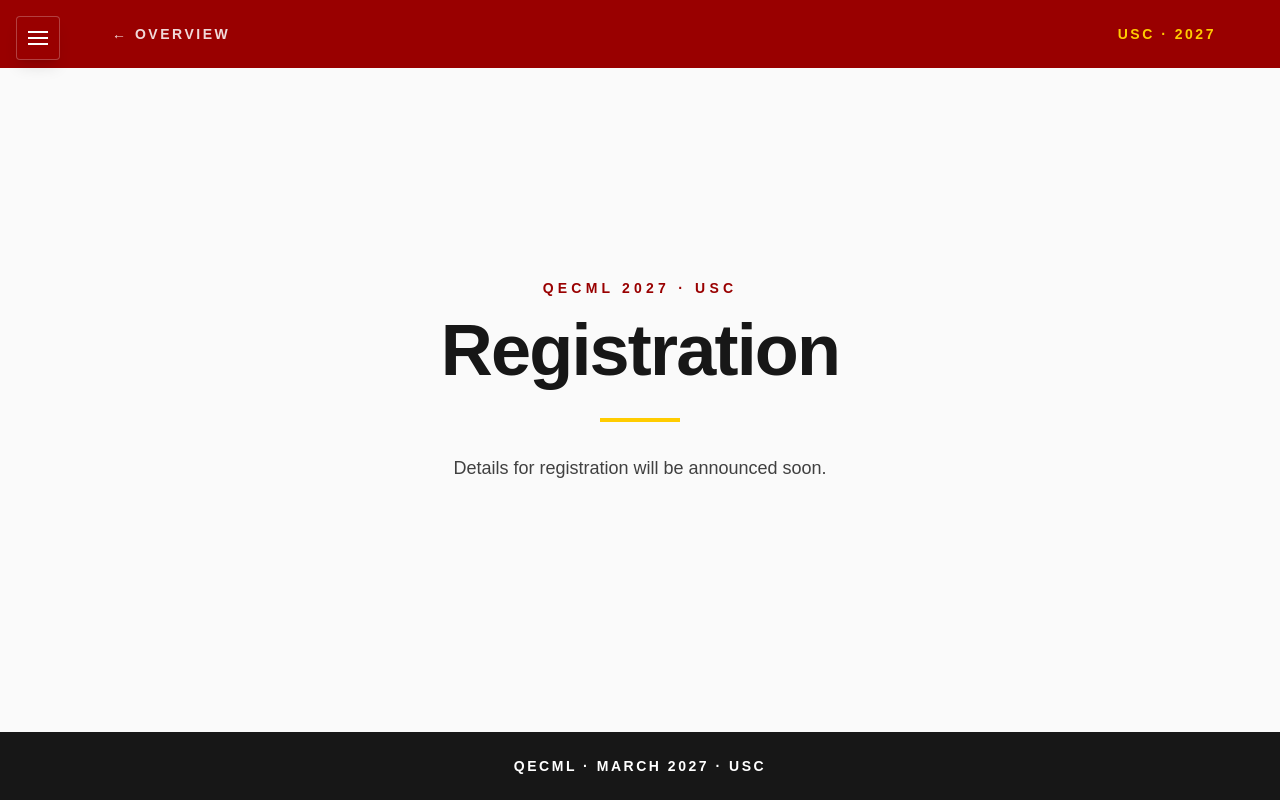
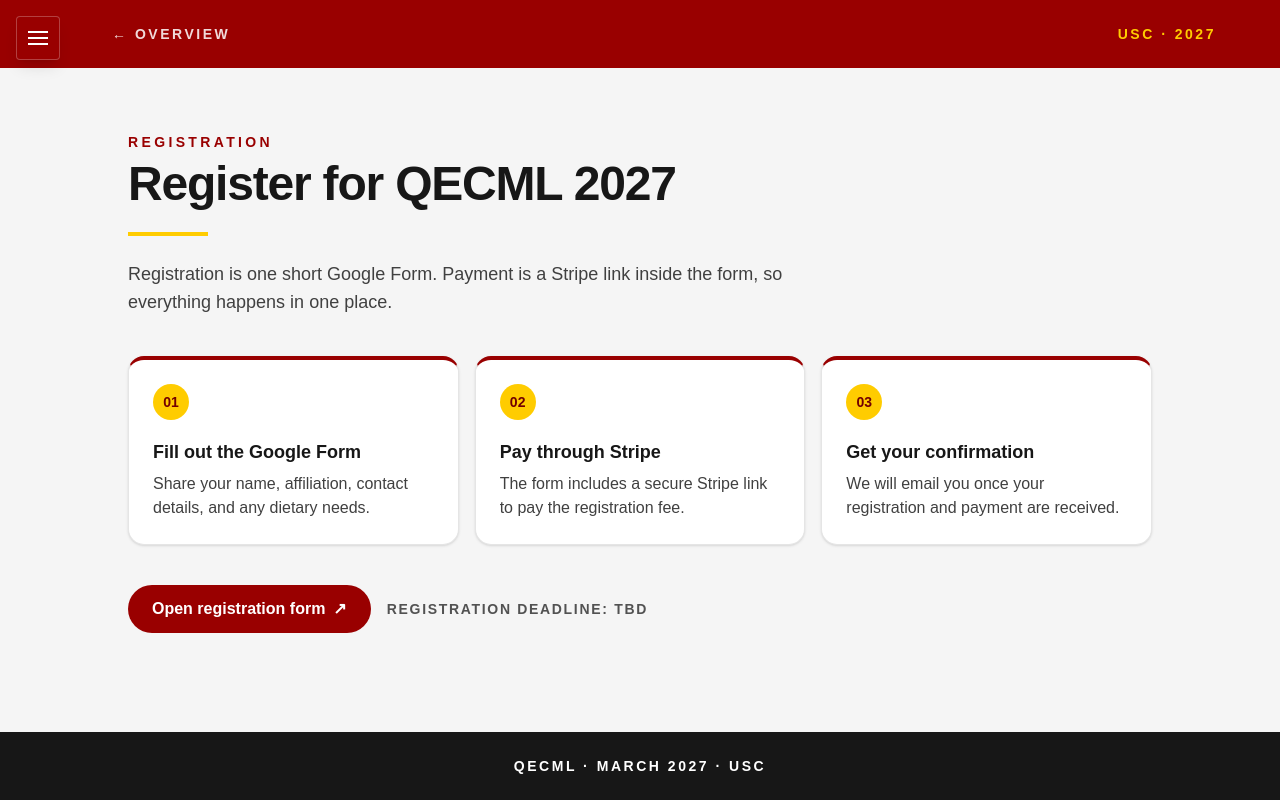
Before and after one commit to qcsa-at-ucla/qcsa, a Next.js app: page /qecml/registration in a window 1280 px wide. Built offline with nearby package versions, Linux system fonts and the light colour scheme; a web font is replaced by a local one.

Commit message:
registration pushed BUT it is not final yet so its not gonna work

```diff
--- /dev/null
+++ b/src/app/qecml/registration/page.tsx
@@ -0,0 +1,100 @@
+import type { Metadata } from "next";
+import Link from "next/link";
+
+export const metadata: Metadata = {
+  title: "Registration | QECML 2027",
+  description:
+    "Register for QECML 2027 at USC through a Google Form with a Stripe payment link.",
+};
+
+const FORM_URL = "https://forms.gle/REPLACE_ME";
+
+const steps = [
+  {
+    title: "Fill out the Google Form",
+    body: "Share your name, affiliation, contact details, and any dietary needs.",
+  },
+  {
+    title: "Pay through Stripe",
+    body: "The form includes a secure Stripe link to pay the registration fee.",
+  },
+  {
+    title: "Get your confirmation",
+    body: "We will email you once your registration and payment are received.",
+  },
+];
+
+export default function RegistrationPage() {
+  return (
+    <main className="flex min-h-screen flex-col bg-neutral-100 text-neutral-900">
+      <header className="flex items-center justify-between bg-[#990000] py-6 pl-20 pr-6 text-white sm:pl-24 sm:pr-10 lg:pl-28 lg:pr-16">
+        <Link
+          href="/qecml"
+          className="text-sm font-bold uppercase tracking-[0.18em] text-white/85 transition hover:text-[#FFCC00]"
+        >
+          ← Overview
+        </Link>
+        <span className="text-sm font-bold uppercase tracking-[0.18em] text-[#FFCC00]">
+          USC · 2027
+        </span>
+      </header>
+
+      <section
+        aria-labelledby="registration-heading"
+        className="flex-1 px-6 py-12 sm:px-10 sm:py-16 lg:px-16"
+      >
+        <div className="mx-auto max-w-5xl">
+          <p className="text-sm font-bold uppercase tracking-[0.24em] text-[#990000]">
+            Registration
+          </p>
+          <h1
+            id="registration-heading"
+            className="mt-2 text-4xl font-bold tracking-tight sm:text-5xl"
+          >
+            Register for QECML 2027
+          </h1>
+          <div className="my-6 h-1 w-20 bg-[#FFCC00]" />
+          <p className="max-w-2xl text-lg leading-7 text-neutral-700">
+            Registration is one short Google Form. Payment is a Stripe link
+            inside the form, so everything happens in one place.
+          </p>
+
+          <ol className="mt-10 grid gap-4 sm:grid-cols-3">
+            {steps.map((step, index) => (
+              <li
+                key={step.title}
+                className="rounded-2xl border border-neutral-200 border-t-4 border-t-[#990000] bg-white p-5 shadow-sm sm:p-6"
+              >
+                <span className="flex h-9 w-9 items-center justify-center rounded-full bg-[#FFCC00] text-sm font-bold text-[#720000]">
+                  {String(index + 1).padStart(2, "0")}
+                </span>
+                <h2 className="mt-5 text-lg font-bold leading-6">
+                  {step.title}
+                </h2>
+                <p className="mt-2 leading-6 text-neutral-700">{step.body}</p>
+              </li>
+            ))}
+          </ol>
+
+          <div className="mt-10 flex flex-wrap items-center gap-4">
+            <a
+              href={FORM_URL}
+              target="_blank"
+              rel="noreferrer"
+              className="inline-flex items-center gap-2 rounded-full bg-[#990000] px-6 py-3 font-bold text-white transition hover:bg-[#790000] focus-visible:outline focus-visible:outline-2 focus-visible:outline-offset-2 focus-visible:outline-[#990000]"
+            >
+              Open registration form <span aria-hidden="true">↗</span>
+            </a>
+            <p className="text-sm font-semibold uppercase tracking-[0.12em] text-neutral-600">
+              Registration deadline: TBD
+            </p>
+          </div>
+        </div>
+      </section>
+
+      <footer className="bg-neutral-900 px-6 py-6 text-center text-sm font-bold uppercase tracking-[0.18em] text-white">
+        QECML · March 2027 · USC
+      </footer>
+    </main>
+  );
+}
```
